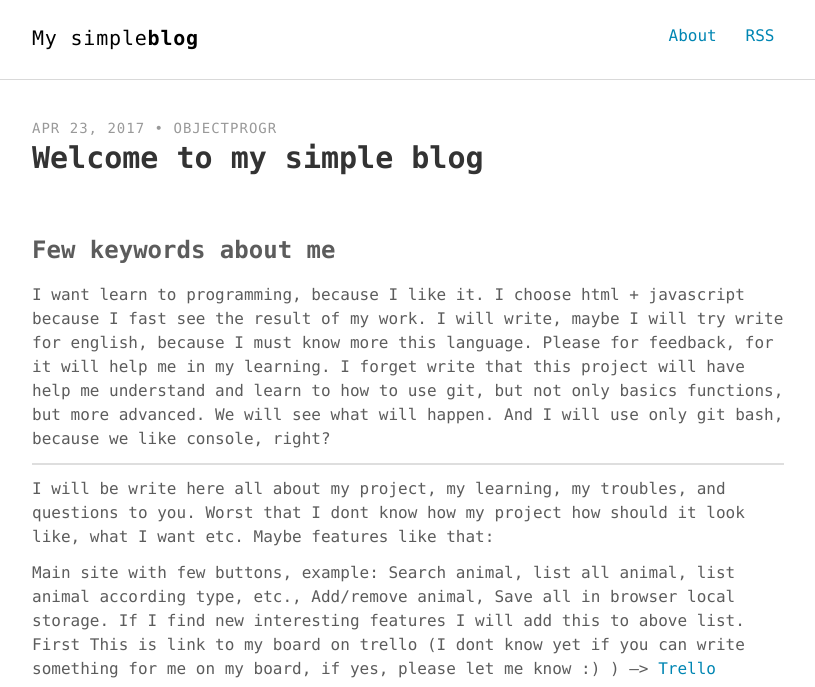
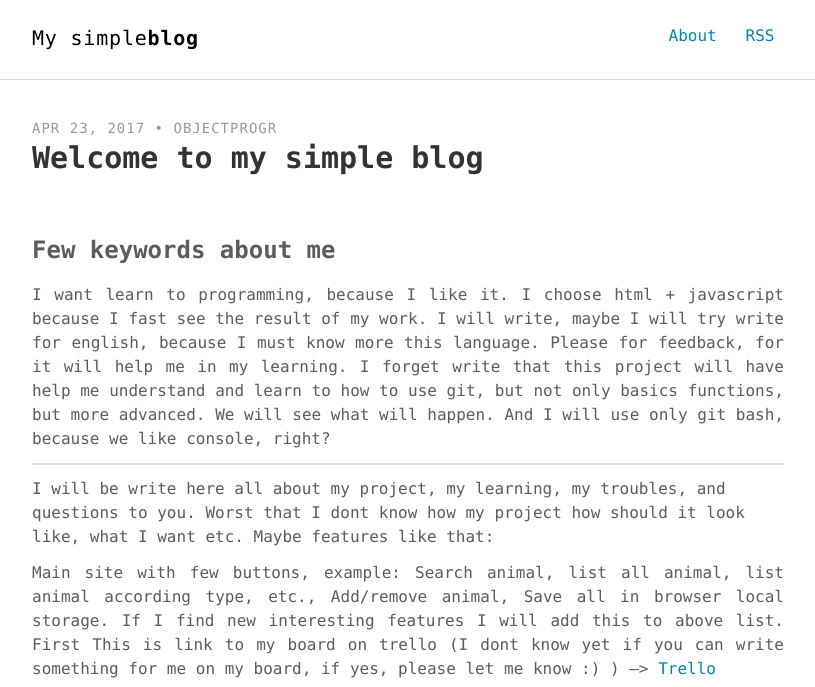
Before and after one commit to objectprogr/old_github_io_website, a Jekyll site: the page built from _posts/2017-04-23-Welcome-to-my-simple-blog.md, in a window 1280 px wide. Shown: the top 687 px of the page, without its empty margins (232-1047 px from the left). Built offline with Jekyll 4.4.1, drawn with Linux system fonts in a browser that asks for light colours; comment, search, counter and statistics services are not loaded; grey boxes are pictures that could not be loaded.

Commit message:
Add justify to layout.scss

```diff
--- a/assets/scss/_layout.scss
+++ b/assets/scss/_layout.scss
@@ -10,6 +10,10 @@ html,
 body {
   width: 100%;
   height: 100%;
+}
+
+.text-justify {
+  text-align: justify;
 }
 
 .clearfix {
```
